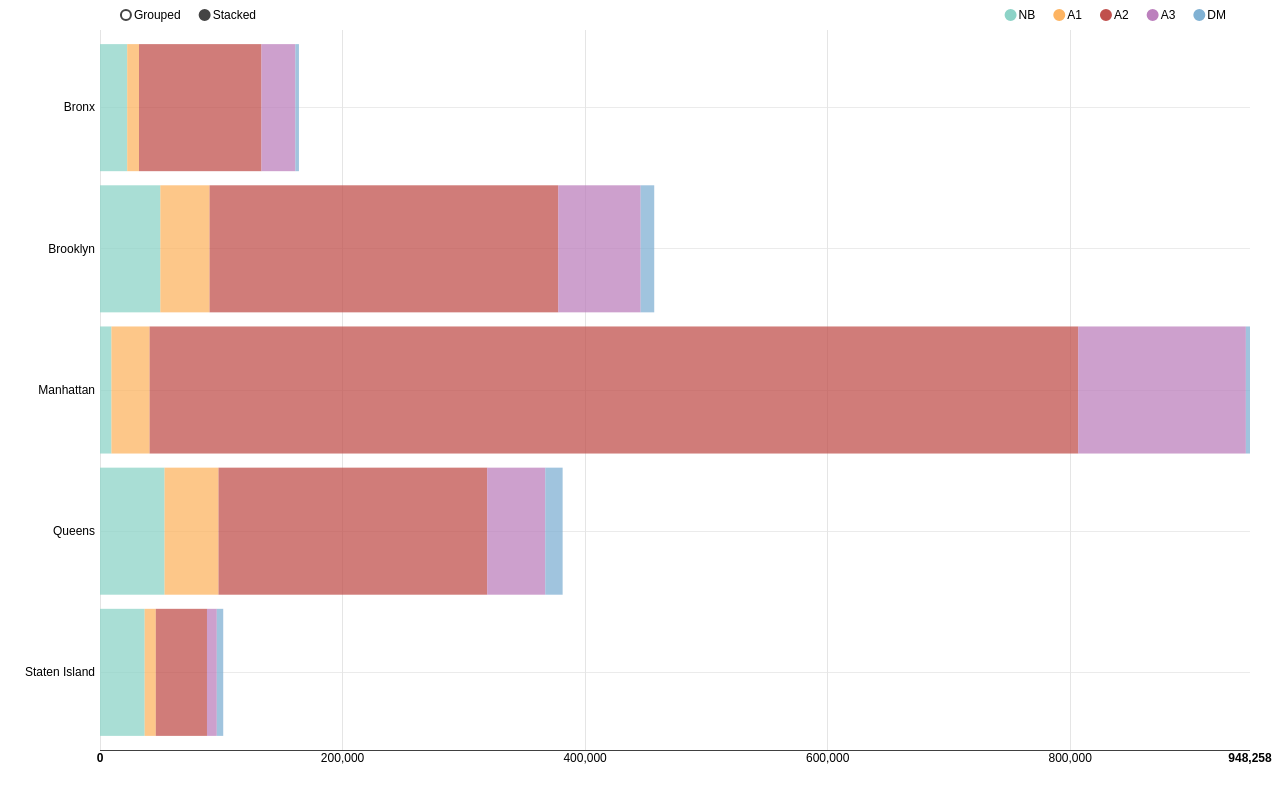
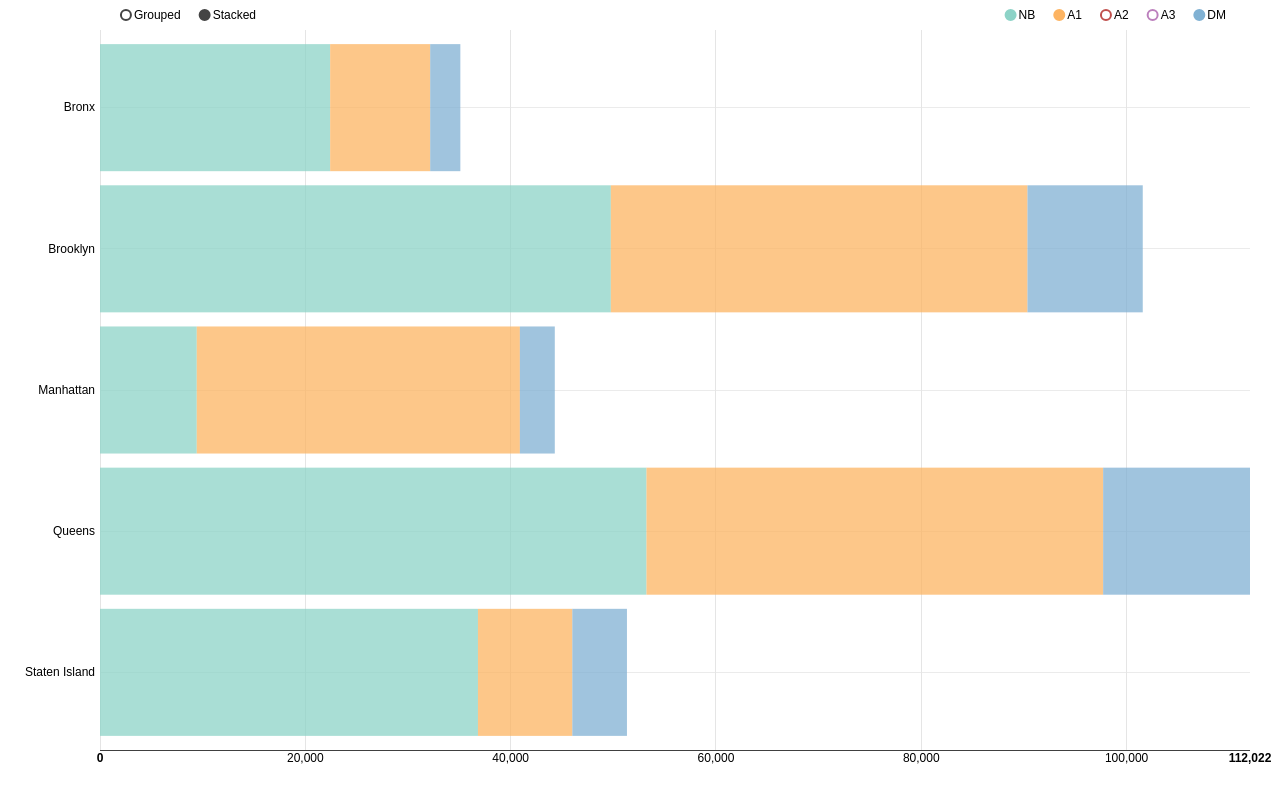
Before and after one commit to NYCDOB/NVD3_DOB, a website: page examples/PermitsIssuedRenewedByJobTypeBoros_2000_2016.html in a window 1280 px wide. Drawn offline with nearby package versions, Linux system fonts and the light colour scheme.

Commit message:
Update PermitsIssuedRenewedByJobTypeBoros_2000_2016.html

```diff
--- a/examples/PermitsIssuedRenewedByJobTypeBoros_2000_2016.html
+++ b/examples/PermitsIssuedRenewedByJobTypeBoros_2000_2016.html
@@ -59,7 +59,7 @@
 
  {
 	key: "A2",
-	 //disabled: true,
+	 disabled: true,
     color: "#C0504D",
     values:
     [
@@ -73,7 +73,7 @@
 
  {
     key: "A3",
-	 //disabled: true,
+	 disabled: true,
     color: "#bc80bd",
     values:
     [
```
